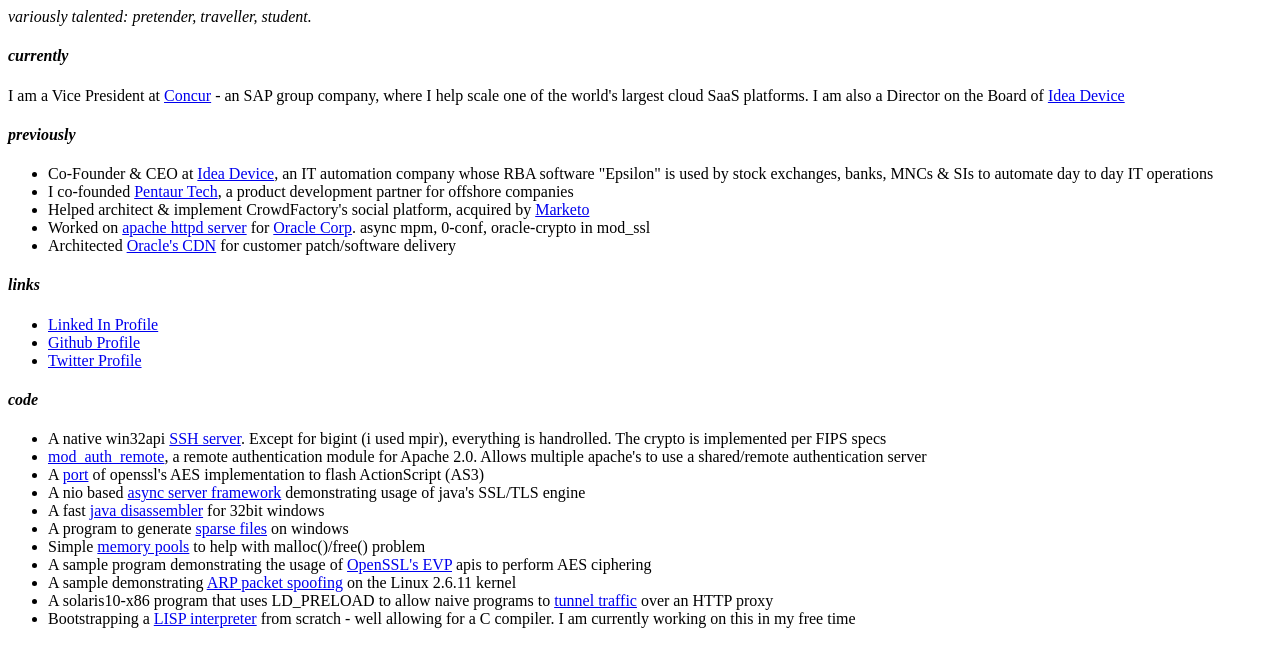
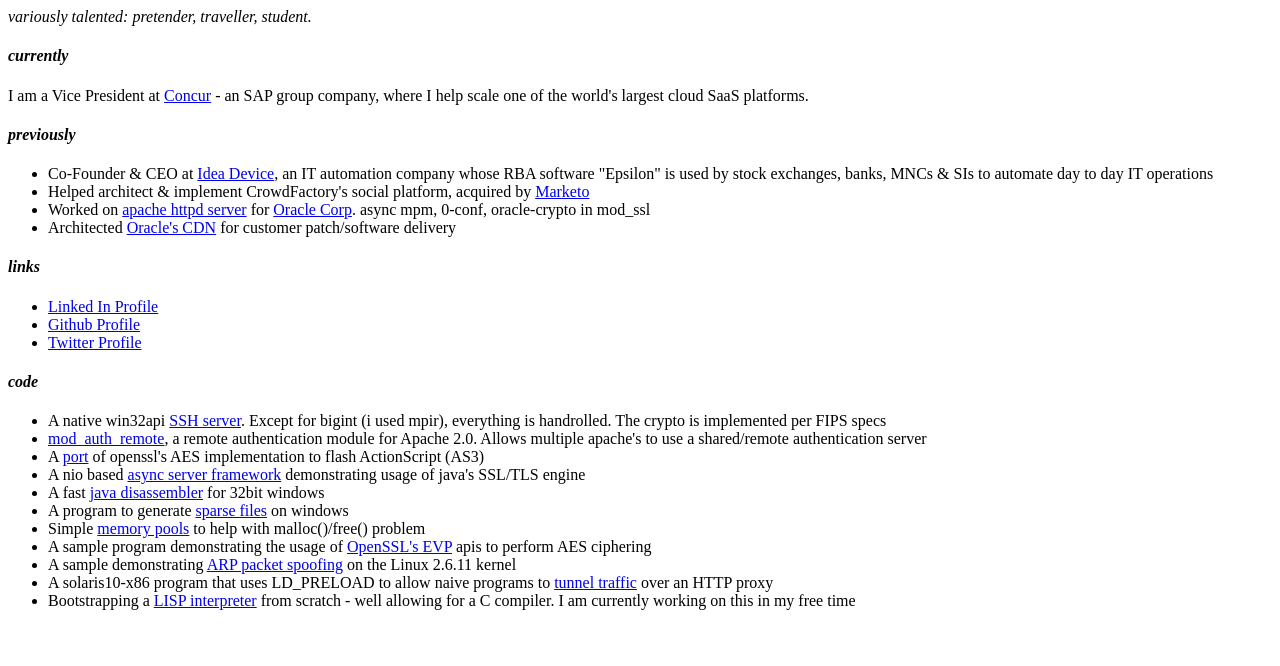
Before and after one commit to saju/saju.github.io, a plain HTML site: page index.html in a window 1280 px wide. Drawn offline with Linux system fonts and the light colour scheme.

Commit message:
reflect latest status

```diff
--- a/index.html
+++ b/index.html
@@ -12,7 +12,7 @@
 
     <p>
       <h4><i>currently</i></h4>
-      I am a Vice President at <a href="http://www.concur.com">Concur</a> - an SAP group company,  where I help scale one of the world's largest cloud SaaS platforms. I am also a Director on the Board of <a href="http://www.ideadevice.com">Idea Device</a>
+      I am a Vice President at <a href="http://www.concur.com">Concur</a> - an SAP group company,  where I help scale one of the world's largest cloud SaaS platforms.
     </p>
 
     <p>
@@ -20,7 +20,6 @@
       <h4><i>previously</i></h4>
       <ul>
         <li>Co-Founder & CEO at <a href="http://www.ideadevice.com">Idea Device</a>, an IT automation company whose RBA software "Epsilon" is used by stock exchanges, banks, MNCs & SIs to automate day to day IT operations</li>
-        <li>I co-founded <a href="http://www.pentaur.com">Pentaur Tech</a>, a product development partner for offshore companies</li>
         <li>Helped architect & implement CrowdFactory's social platform, acquired by <a href="http://www.marketo.com">Marketo</a></li>
         <li>Worked on <a href="http://httpd.apache.org/">apache httpd server</a> for <a href="http://oracle.com">Oracle Corp</a>. async mpm, 0-conf, oracle-crypto in mod_ssl</li>
         <li>Architected <a href="http://edelivery.oracle.com">Oracle's CDN</a> for customer patch/software delivery</li>
```
